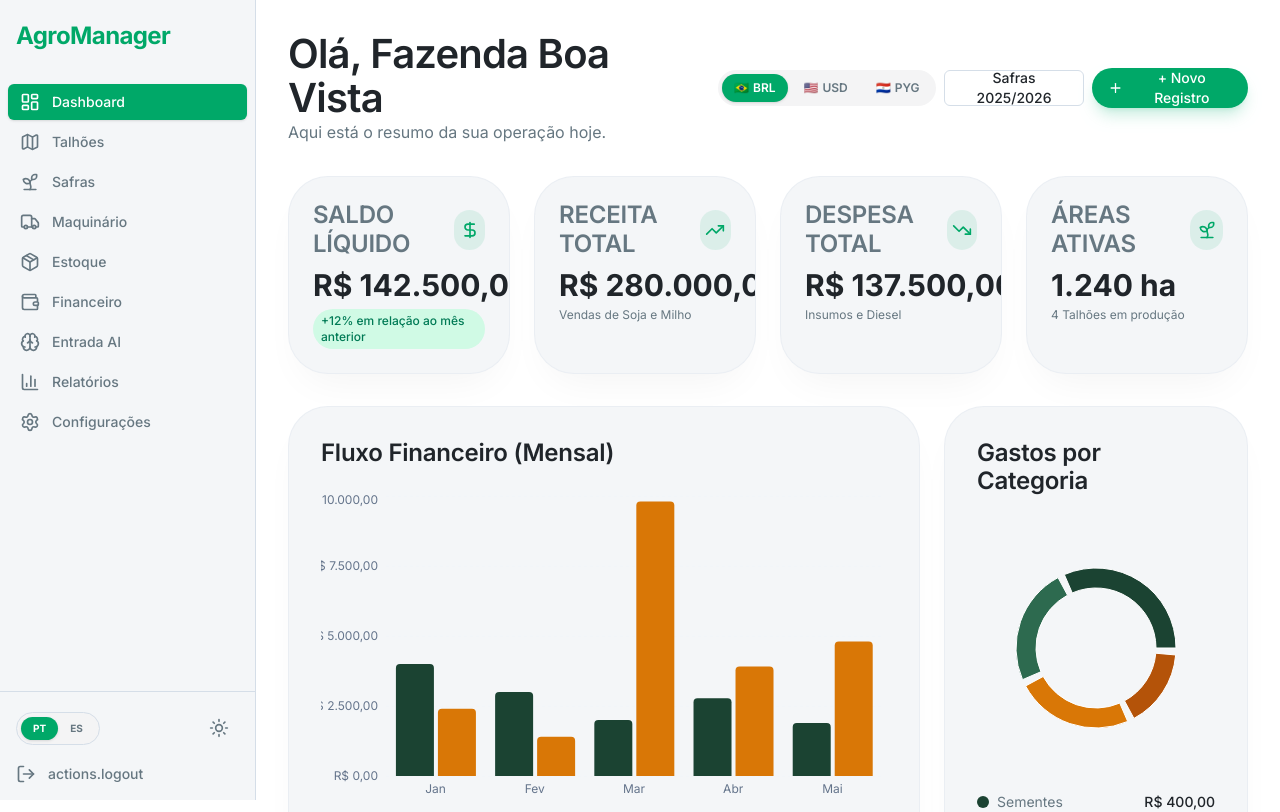
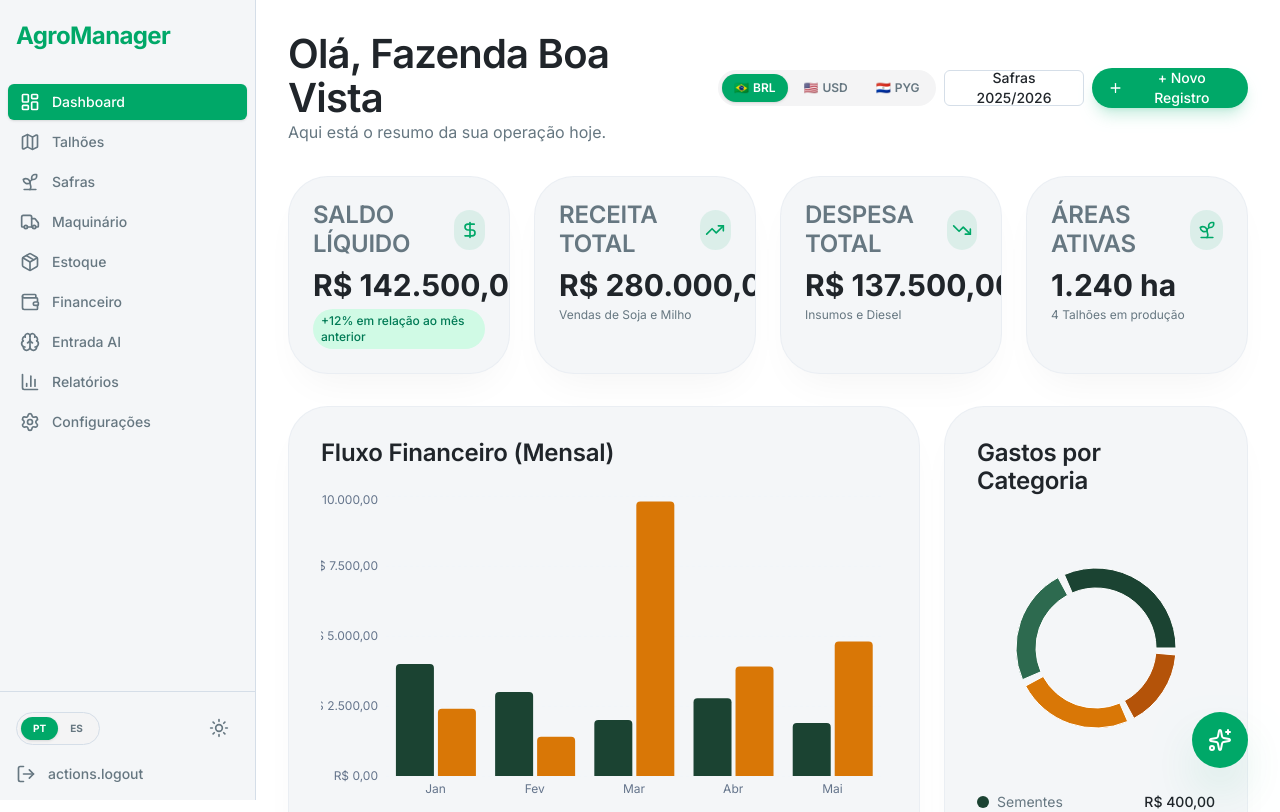
Before and after one commit to axis-net-py/AURELIUS, a React (Vite) app: page / in a window 1280 px wide. Shown: the top 812 px of the page. Built offline with nearby package versions, Linux system fonts and the light colour scheme; a web font is replaced by a local one; what @react-pdf/renderer would draw is missing.

Commit message:
feat: FAB visible on all screen sizes, Sparkles icon

```diff
--- a/src/components/layout/AppShell.tsx
+++ b/src/components/layout/AppShell.tsx
@@ -6,7 +6,7 @@ import { ThemeToggle } from './ThemeToggle'
 import { LanguageToggle } from './LanguageToggle'
 import { AIInputModal } from '../ai/AIInputModal'
 import { Button } from '../ui/button'
-import { Send } from 'lucide-react'
+import { Sparkles } from 'lucide-react'
 
 export const AppShell: React.FC = () => {
   const [isAIModalOpen, setIsAIModalOpen] = useState(false)
@@ -32,10 +32,10 @@ export const AppShell: React.FC = () => {
 
       {/* Floating Action Button for Mobile AI Input */}
       <Button
-        className="lg:hidden fixed bottom-20 right-4 h-14 w-14 rounded-full shadow-2xl shadow-primary/30 z-40 bg-primary text-primary-foreground p-0"
+        className="fixed bottom-20 right-4 lg:bottom-8 lg:right-8 h-14 w-14 rounded-full shadow-2xl shadow-primary/30 z-40 bg-primary text-primary-foreground p-0"
         onClick={() => setIsAIModalOpen(true)}
       >
-        <Send className="h-6 w-6" />
+        <Sparkles className="h-6 w-6" />
       </Button>
 
       <BottomNav />
```
